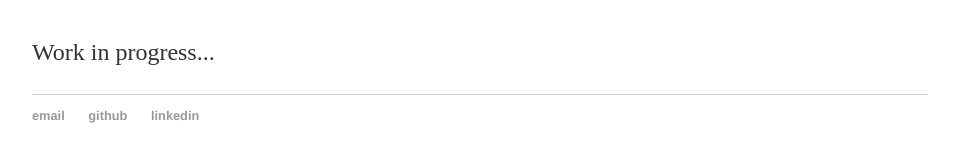
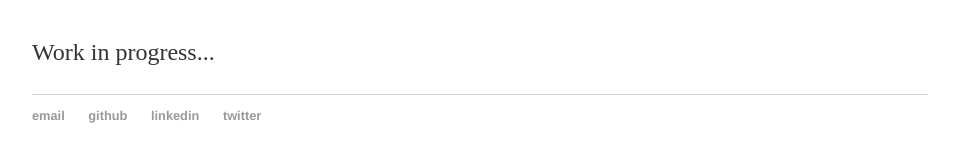
Before and after one commit to avyukd/avyukd.github.io, a Jekyll site: the page built from about/index.html, in a window 1280 px wide. Shown: the part 161-323 px from the top of the page, without its empty margins (160-1119 px from the left). Built offline with Jekyll 4.4.1, drawn with Linux system fonts in a browser that asks for light colours.

Commit message:
added twitter

```diff
--- a/_layouts/default.html
+++ b/_layouts/default.html
@@ -24,8 +24,9 @@
     		<ul>
         		<li><a href="mailto:avyukd@gmail.com">email</a></li>
         		<li><a href="https://github.com/avyukd">github</a></li>
-			<li><a href="https://www.linkedin.com/in/avyuk-dixit-a362a4156/">linkedin</a></li>
-		</ul>
+				<li><a href="https://www.linkedin.com/in/avyuk-dixit-a362a4156/">linkedin</a></li>
+				<li><a href="https://twitter.com/adx2024">twitter</a></li>
+			</ul>
 		</footer>
 	</body>
 </html>
```
